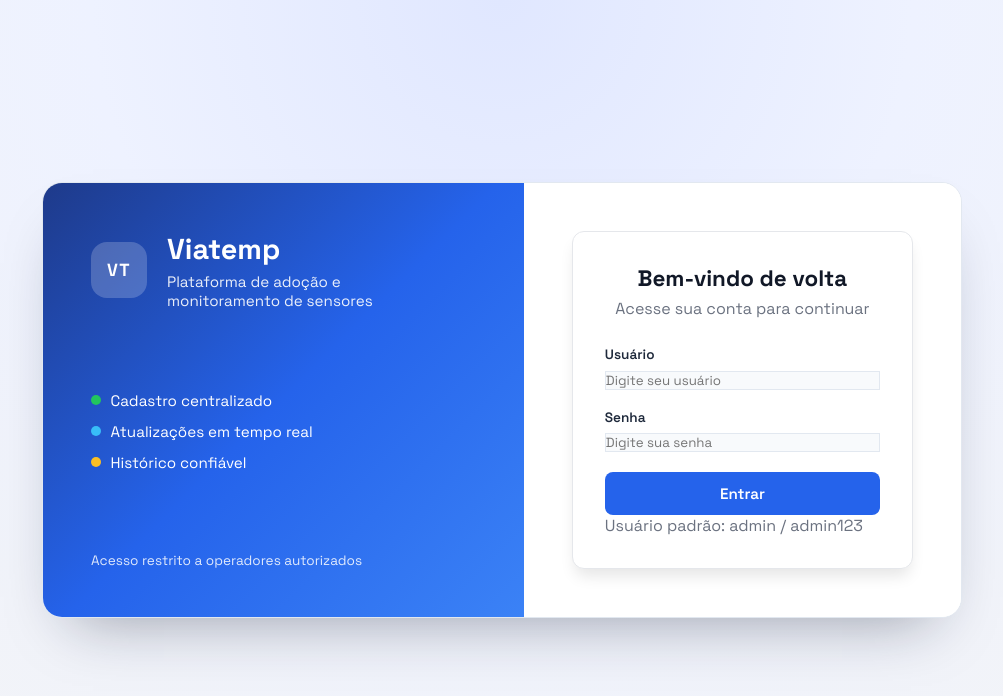
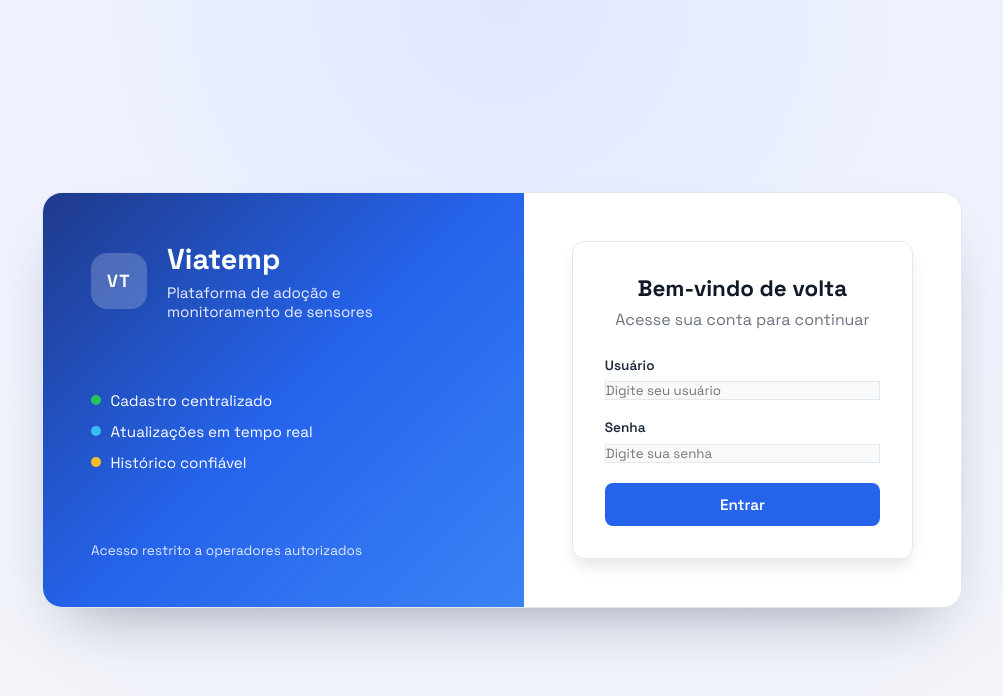
Before and after one commit to brunogmenezes/viatemp, a plain HTML site: page client/login.html in a window 1280 px wide. Shown: the whole page, without its empty margins (138-1141 px from the left). Drawn offline with Linux system fonts and the light colour scheme.

Commit message:
remover: mensagem de usuário padrão da tela de login

```diff
--- a/client/login.html
+++ b/client/login.html
@@ -37,7 +37,6 @@
             <label class="login-label" for="password">Senha</label>
             <input id="password" type="password" placeholder="Digite sua senha" autocomplete="current-password" />
             <button id="login" class="btn btn-primary login-submit">Entrar</button>
-            <div class="muted small-note">Usuário padrão: admin / admin123</div>
           </div>
         </div>
       </div>
```
